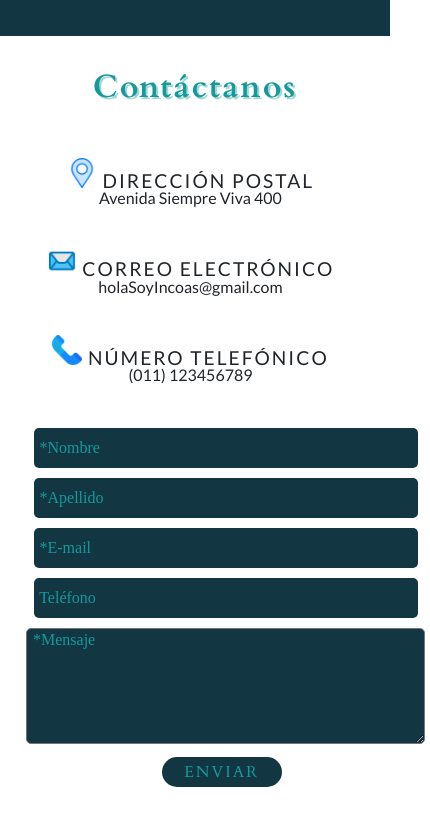
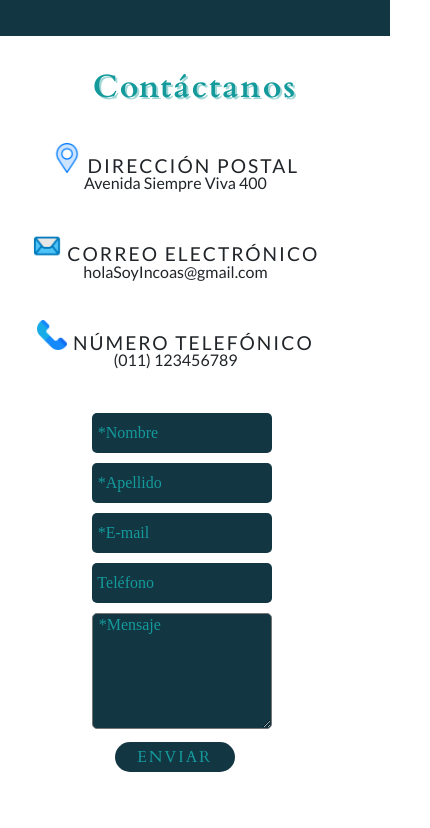
Before and after one commit to laujofre/incoas, a website built with Parcel: page index.html in a window 390 px wide. Shown: the part 4536-5364 px from the top of the page, 430 px wide, since content can reach past the window. Built offline with nearby package versions, Linux system fonts and the light colour scheme.

Commit message:
Se agrega corrección de márgenes

```diff
--- a/css/main.css
+++ b/css/main.css
@@ -87,6 +87,11 @@ textarea {
    Estilos realizados por 1030
    ========================================================================== */
 /*Estilos generales*/
+html, body {
+  max-width: 100% !important;
+  overflow-x: hidden !important;
+}
+
 .contenedor {
   width: 100%;
   margin: 5px 0;
@@ -1011,7 +1016,7 @@ table{
   padding: 0 0 50px 0;
   text-align: center;
   width: 90%;
-  margin: 15px;
+  margin: 0 !important;
 }
 .direccion {
   margin: 30px 0 0 0;
@@ -1078,6 +1083,13 @@ table{
 }
 #text_filter {
   background-color: #7790a6;
+}
+
+@media screen and (max-width: 400px) {
+  .datos-form, .mensaje{
+    width: 180px;
+    size: 25;
+  }
 }
 /*fin contactanos*/
 
```
